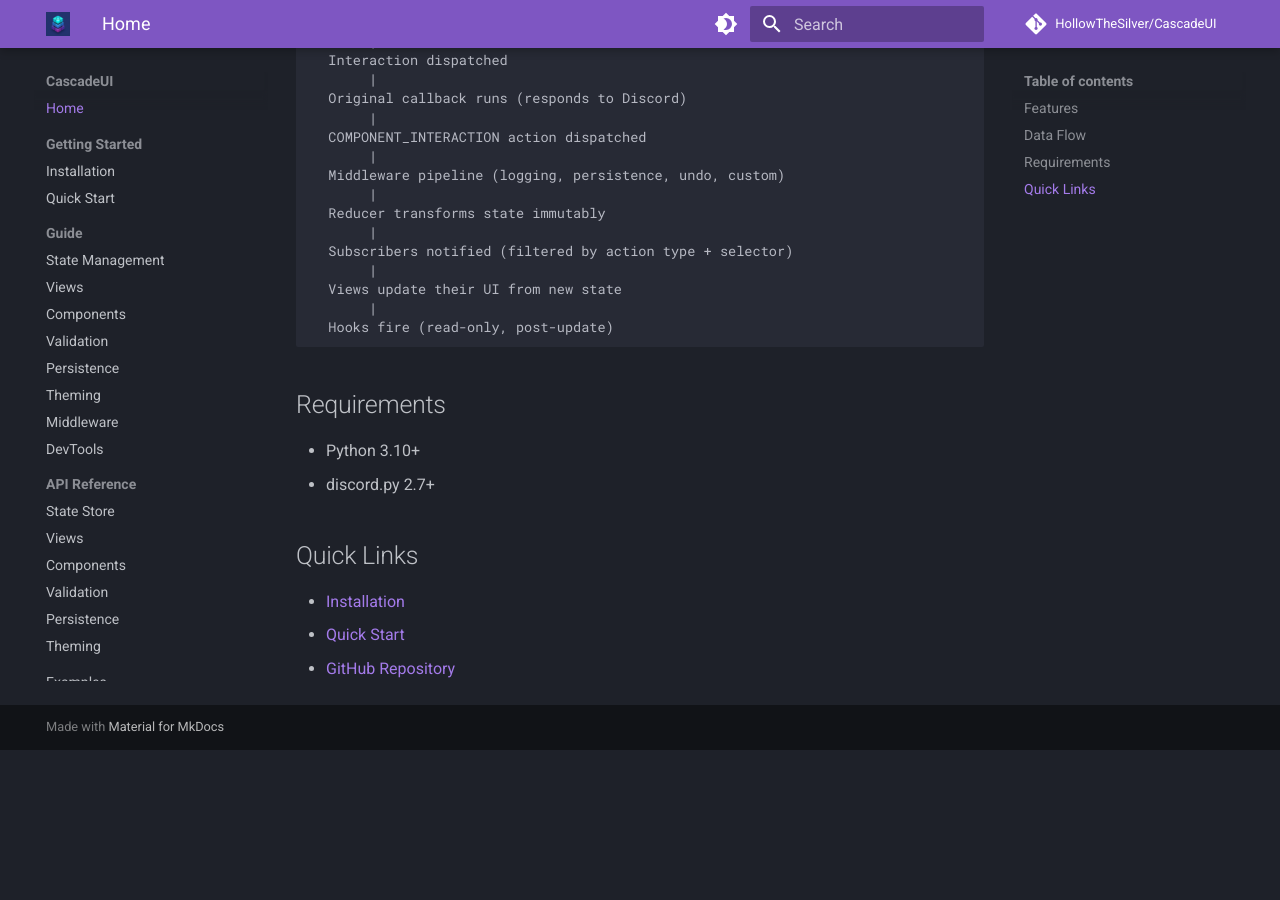
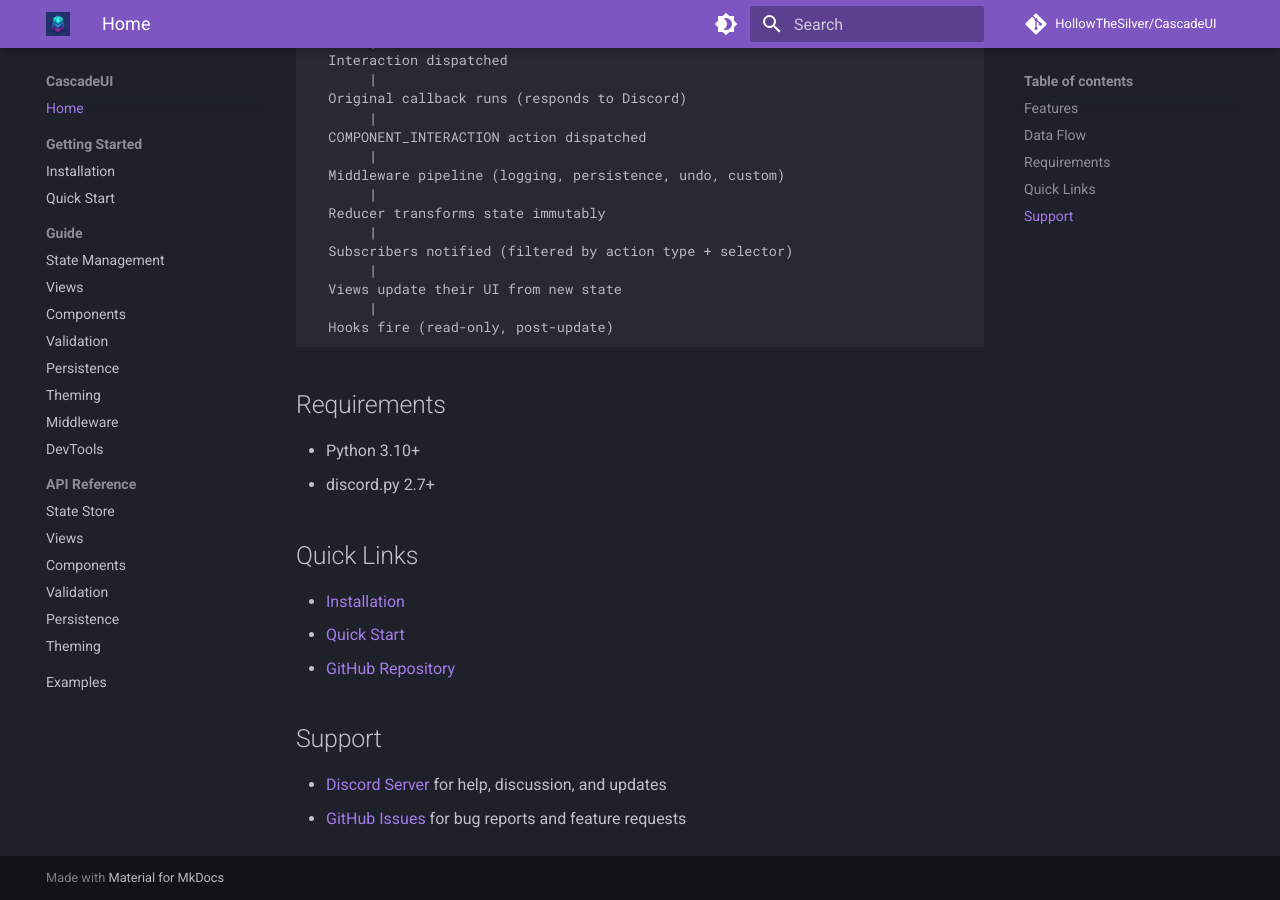
Before and after one commit to HollowTheSilver/CascadeUI, an MkDocs documentation site: the page built from docs/index.md, in a window 1280 px wide and 900 px high, scrolled down 1508 px. Built offline with MkDocs 1.6.1 and Material for MkDocs 9.7.7, drawn with Linux system fonts in a browser that asks for light colours; comment, search, counter and statistics services are not loaded; before the commit the page ends 2258 px from its top, so only the background shows below that.

Commit message:
docs(readme): add Discord support badge and support section
Added live member count Discord badge to the badge row and a Support
section with Discord server and GitHub Issues links to both the README
and the docs site index page.

```diff
--- a/docs/index.md
+++ b/docs/index.md
@@ -53,3 +53,8 @@
 - [Installation](guide/installation.md)
 - [Quick Start](guide/quickstart.md)
 - [GitHub Repository](https://github.com/HollowTheSilver/CascadeUI)
+
+## Support
+
+- [Discord Server](https://discord.com/invite/9Xj68BpKRb) for help, discussion, and updates
+- [GitHub Issues](https://github.com/HollowTheSilver/CascadeUI/issues) for bug reports and feature requests
```
Also changed, not shown: README.md (+10 -0 lines).
